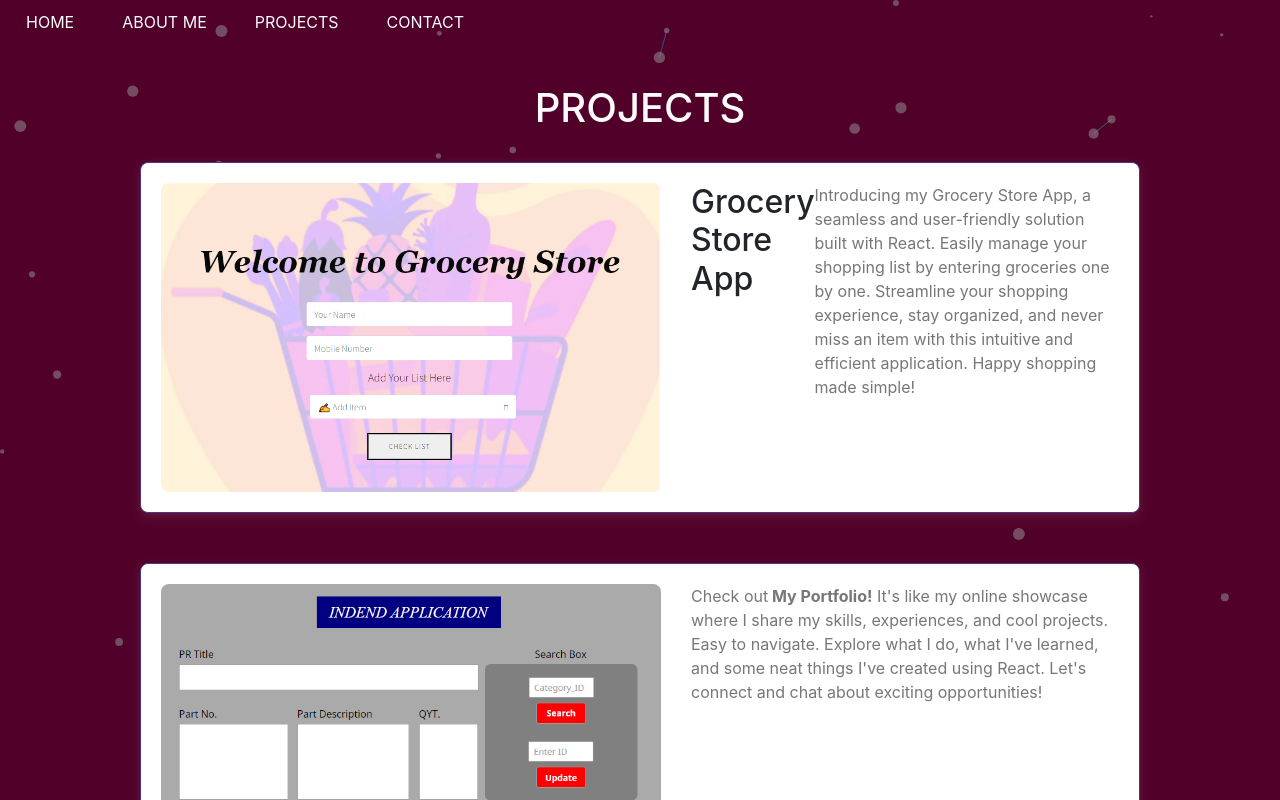
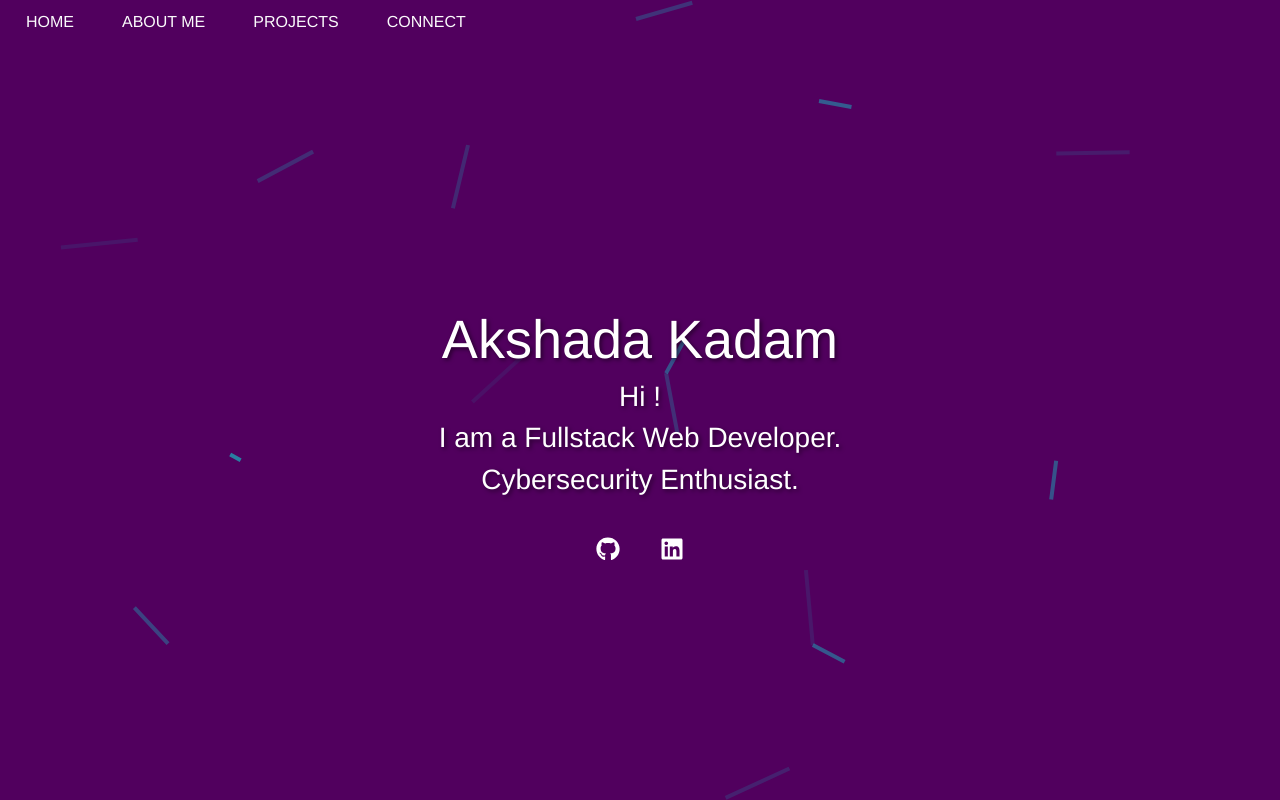
Before and after one commit to Aksshhada/My-Portfolio, a React (Create React App) app: page /projects in a window 1280 px wide. Shown: the top 800 px of the page. Built offline with nearby package versions, Linux system fonts and the light colour scheme.

Commit message:
changes in connection form

```diff
--- a/src/App.js
+++ b/src/App.js
@@ -1,11 +1,9 @@
-import "./App.css";
 import Navbar from "./components/navbar";
+import Particle from "./components/particle";
 import Home from "./components/pages/home";
 import Aboutme from "./components/pages/aboutme";
-import Projects from "./components/pages/projects"
+import Projects from "./components/pages/projects";
 import Contact from "./components/pages/contact";
-import { Route, Routes } from "react-router-dom";
-import Particle from './components/particle';
 
 function App() {
   return (
@@ -13,16 +11,22 @@ function App() {
       <Navbar />
       <Particle />
       <div className="container">
-      {/* <ParticleBackground /> */}
-        <Routes>
-          <Route path="/home" element = {<Home />} />
-          <Route path="/aboutme" element = {<Aboutme />} />
-          <Route path="/projects" element = {<Projects />} />
-          <Route path="/contact" element = {<Contact />} />
-        </Routes>
+        {/* Create sections with IDs corresponding to the navbar links */}
+        <section id="home">
+          <Home />
+        </section>
+        <section id="aboutme">
+          <Aboutme />
+        </section>
+        <section id="projects">
+          <Projects />
+        </section>
+        <section id="contact">
+          <Contact />
+        </section>
       </div>
     </>
-  )
+  );
 }
 
 export default App;
--- a/src/components/navbar.js
+++ b/src/components/navbar.js
@@ -17,7 +17,7 @@ const navbar = () => {
                     <Link to='projects'>PROJECTS</Link>
                 </li>
                 <li>
-                    <Link to='contact'>CONTACT</Link>
+                    <Link to='contact'>CONNECT</Link>
                 </li>
             </ul>
         </div>
--- a/src/components/pages/contact.css
+++ b/src/components/pages/contact.css
@@ -1,92 +1,88 @@
+body {
+  margin: 0;
+  padding: 0;
+  font-family: 'Franklin Gothic Medium', 'Arial Narrow', Arial, sans-serif;
+  height: 100vh;
+  background-repeat: no-repeat;
+  background-size: cover;
+}
+
 .form {
-  box-sizing: border-box;
+  display: flex;
+  justify-content: center;
+  align-items: center;
+  min-height: 100vh;
 }
 
 .contact-form {
-  background-color: rgb(255, 255, 255); /* Set background color to transparent */
-  padding: 30px;
-  border-radius: 8px;
-  box-shadow: 0 0 20px rgba(0, 0, 0, 0.1);
   width: 400px;
-  text-align: center;
-  box-sizing: border-box;
-  margin: 40px auto;
-  opacity: 0;
-  transform: translateY(-20px);
-  animation: fadeInUp 0.5s forwards;
-}
-
-@keyframes fadeInUp {
-  from {
-    opacity: 0;
-    transform: translateY(20px);
-  }
-  to {
-    opacity: 1;
-    transform: translateY(0);
-  }
+  border-radius: 15px;
+  opacity: 0.9;
+  padding: 20px 30px;
 }
 
 .contact-form h2 {
-  color: #333;
-  opacity: 0;
-  transform: translateY(-10px);
-  animation: fadeIn 0.5s forwards;
+  text-align: center;
+  margin-bottom: 20px;
+  color: white;
+  /* border-bottom: 1px solid rgb(197, 197, 197); */
+  padding-bottom: 10px;
 }
 
-@keyframes fadeIn {
-  from {
-    opacity: 0;
-    transform: translateY(10px);
-  }
-  to {
-    opacity: 1;
-    transform: translateY(0);
-  }
+.contact-form form {
+  display: flex;
+  flex-direction: column;
 }
 
-.contact-form .form-group {
+.form-group {
   margin-bottom: 20px;
-  opacity: 0;
-  transform: translateY(-10px);
-  animation: fadeIn 0.5s forwards;
+  position: relative;
 }
 
-.contact-form label {
+.form-group label {
   display: block;
-  margin-bottom: 8px;
+  margin-bottom: 5px;
+  color: white;
+  font-size: 14px;
   font-weight: bold;
-  color: #555;
+  transition: 0.3s ease;
 }
 
-.contact-form input,
-.contact-form textarea {
+.form-group input,
+.form-group textarea {
   width: 100%;
   padding: 10px;
-  box-sizing: border-box;
-  border: 1px solid #ccc;
-  border-radius: 4px;
-  margin-top: 8px;
-  opacity: 0;
-  transform: translateY(-10px);
-  animation: fadeIn 0.5s forwards;
+  font-size: 16px;
+  border: 2px solid #797373;
+  border-radius: 5px;
+  outline: none;
+  background: none;
 }
 
-.contact-form button {
-  background-color: #4caf50;
-  color: #fff;
-  padding: 12px;
-  border: none;
-  border-radius: 4px;
-  cursor: pointer;
-  width: 100%;
-  font-size: 16px;
-  transition: background-color 0.3s ease;
-  opacity: 0;
-  transform: translateY(10px);
-  animation: fadeIn 0.5s forwards;
+.form-group input:focus,
+.form-group textarea:focus {
+  border-color: #425df7;
+  transition: 0.3s ease;
 }
 
-.contact-form button:hover {
-  background-color: #45a049;
+textarea {
+  resize: none;
 }
+
+button[type="submit"] {
+  width: 100%;
+  height: 50px;
+  border: none;
+  background: #425df7;
+  border-radius: 25px;
+  font-size: 18px;
+  color: #fff;
+  font-weight: 700;
+  cursor: pointer;
+  outline: none;
+}
+
+button[type="submit"]:hover {
+  background: #3653f8;
+  transition: 0.3s ease;
+}
--- a/src/components/pages/contact.js
+++ b/src/components/pages/contact.js
@@ -5,18 +5,18 @@ const contact = () => {
   return (
     <div className='form'>
     <div class="contact-form">
-    <h2>Contact Me</h2>
+    <h2>LET'S CONNECT!</h2>
     <form action="#" method="post">
         <div class="form-group">
-            <label for="name">Name:</label>
+            <label for="name">Name</label>
             <input type="text" id="name" name="name" required />
         </div>
         <div class="form-group">
-            <label for="email">Email:</label>
+            <label for="email">Email</label>
             <input type="email" id="email" name="email" required />
         </div>
         <div class="form-group">
-            <label for="message">Message:</label>
+            <label for="message">Message</label>
             <textarea id="message" name="message" rows="4" required></textarea>
         </div>
         <button type="submit">Submit</button>
--- a/src/components/pages/home.css
+++ b/src/components/pages/home.css
@@ -1,61 +1,3 @@
-    /* #particles-js {
-    position: fixed;
-    top: 0;
-    left: 0;
-    z-index: -1;
-    width: 100%;
-    height: 100%;
-  }
-
-  .content {
-    position: relative;
-    z-index: 1;
-  }
-
-   .home {
-    display: flex;
-    flex-direction: column;
-    align-items: center;
-    text-align: center;
-    margin-top: 100px;
-    z-index: 1;
-    color: white;
-  }
-
-  .icons {
-    margin-top: 25px;
-    align-items: center;
-    text-align: center;
-    justify-content: center;
-
-  .icons ul {
-    list-style: none;
-    padding: 0;
-    display: flex;
-    gap: 40px;
-    align-items: center;
-    text-align: center;
-    justify-content: center;
-  }
-
-  .icons a {
-    font-size: 24px;
-    color: #4a8dcc;
-    align-items: center;
-    text-align: center;
-    justify-content: center;
-  }
-    */
-
-
-
-
-
-
-
-
-
-
   #particles-js {
     position: fixed;
     top: 0;
@@ -91,6 +33,15 @@
     opacity: 0;
     transform: translateY(20px);
     transition: opacity 1s ease-out, transform 1s ease-out;
+    color: white;
+  }
+
+  .sentence h3{
+    color: white;
+  }
+
+  .sentence2 h1{
+    font-size: 54px;
   }
 
   .sentence.visible {
@@ -122,104 +73,5 @@
   }
 
   .icons a:hover {
-    color: #82bcec;
+    color: #84cff1;
   }
-
-
-
-
-
-
-
-
-
-
-
-
-
-
-  /* #particles-js {
-    position: fixed;
-    top: 0;
-    left: 0;
-    z-index: -1;
-    width: 100%;
-    height: 100%;
-  }
-
-  .content {
-    position: relative;
-    z-index: 1;
-    display: flex;
-    flex-direction: column;
-    align-items: center;
-    justify-content: center;
-    height: 100vh;
-    color: white;
-    text-shadow: 2px 2px 4px rgba(0, 0, 0, 0.5);
-    overflow: hidden;
-  }
-
-  .home-text {
-    display: flex;
-    flex-direction: column;
-    align-items: center;
-    text-align: center;
-    z-index: 1;
-    width: 100%;
-    overflow: hidden;
-  }
-
-  .scrolling-text {
-    display: flex;
-    white-space: nowrap;
-    animation: scroll 10s linear infinite;
-  }
-
-  @keyframes scroll {
-    0% {
-      transform: translateX(100%);
-    }
-    100% {
-      transform: translateX(-100%);
-    }
-  }
-
-  .sentence {
-    display: inline-block;
-    opacity: 0;
-    transform: translateY(20px);
-    transition: opacity 1s ease-out, transform 1s ease-out;
-  }
-
-  .sentence.visible {
-    opacity: 1;
-    transform: translateY(0);
-  }
-
-  .icons {
-    margin-top: 25px;
-    align-items: center;
-    text-align: center;
-    justify-content: center;
-  }
-
-  .icons ul {
-    list-style: none;
-    padding: 0;
-    display: flex;
-    gap: 40px;
-    align-items: center;
-    text-align: center;
-    justify-content: center;
-  }
-
-  .icons a {
-    font-size: 24px;
-    color: white;
-    transition: color 0.3s;
-  }
-
-  .icons a:hover {
-    color: #82bcec;
-  } */
--- a/src/components/pages/home.js
+++ b/src/components/pages/home.js
@@ -1,52 +1,3 @@
-// import React from 'react';
-// import { FaGithub, FaLinkedin } from "react-icons/fa";
-// import './home.css';
-
-// const Home = () => {
-//   return (
-//     <section id='home' className='home'>
-//       <div id='particles-js'></div>
-//       <div className='content'>
-//         <div className='home'>
-//           <h1>
-//             Hello! I'm Akshada Kadam.
-//             I am a Fullstack Web Developer.
-//             Cybersecurity enthusiasts.
-//           </h1>
-//         </div>
-
-//         <div className='icons'>
-//           <ul>
-//             <li>
-//               <a href='https://github.com/Aksshhada'>
-//                 <FaGithub />
-//               </a>
-//             </li>
-
-//             <li>
-//               <a href='https://www.linkedin.com/in/akshada-kadam-4375b6254/'>
-//                 <FaLinkedin />
-//               </a>
-//             </li>
-//           </ul>
-//         </div>
-//       </div>
-//     </section>
-//   );
-// }
-
-// export default Home;
-
-
-
-
-
-
-
-
-
-
-
 import React, { useEffect } from 'react';
 import { FaGithub, FaLinkedin } from "react-icons/fa";
 import './home.css';
@@ -66,12 +17,12 @@ const Home = () => {
       <div id='particles-js'></div>
       <div className='content'>
         <div className='home-text'>
-          <h1>
-            <span className='sentence'>Hello!</span>
-            <span className='sentence'>I'm Akshada Kadam.</span>
-            <span className='sentence'>I am a Fullstack Web Developer.</span>
-            <span className='sentence'>Cybersecurity Enthusiast.</span>
-          </h1>
+
+            <span className='sentence2'><h1>Akshada Kadam</h1></span>
+            <span className='sentence'><h3>Hi !</h3></span>
+            <span className='sentence'><h3>I am a Fullstack Web Developer.</h3></span>
+            <span className='sentence'><h3>Cybersecurity Enthusiast.</h3></span>
+
         </div>
         <div className='icons'>
           <ul>
--- a/src/components/particle.js
+++ b/src/components/particle.js
@@ -27,7 +27,7 @@ const ParticleBG = () => {
                 options={{
                     background: {
                         color: {
-                            value: "#51002A",
+                            value: "#51005E",
                         },
                     },
                     fpsLimit: 120,
@@ -55,14 +55,14 @@ const ParticleBG = () => {
                     },
                     particles: {
                         color: {
-                            value: "#999999",
+                            value: "#99999",
                         },
                         links: {
-                            color: "#1ecbe1",
-                            distance: 50,
+                            color: "#1ea1b5",
+                            distance: 90,
                             enable: true,
-                            opacity: 0.5,
-                            width: 1,
+                            opacity: 0.9,
+                            width: 4,
                         },
                         move: {
                             direction: "none",
--- a/src/index.css
+++ b/src/index.css
@@ -31,7 +31,7 @@
 }
 
 .nav a:hover {
-  color: #82bcec;
+  color: #84cff1;
   padding-bottom: 0.5rem;
   /* border-bottom: 1px solid rgb(247, 248, 250); */
 }
```
Also changed, not shown: src/App.css (deleted, +0 -38 lines), src/components/pages/projects.css (+0 -80 lines).
